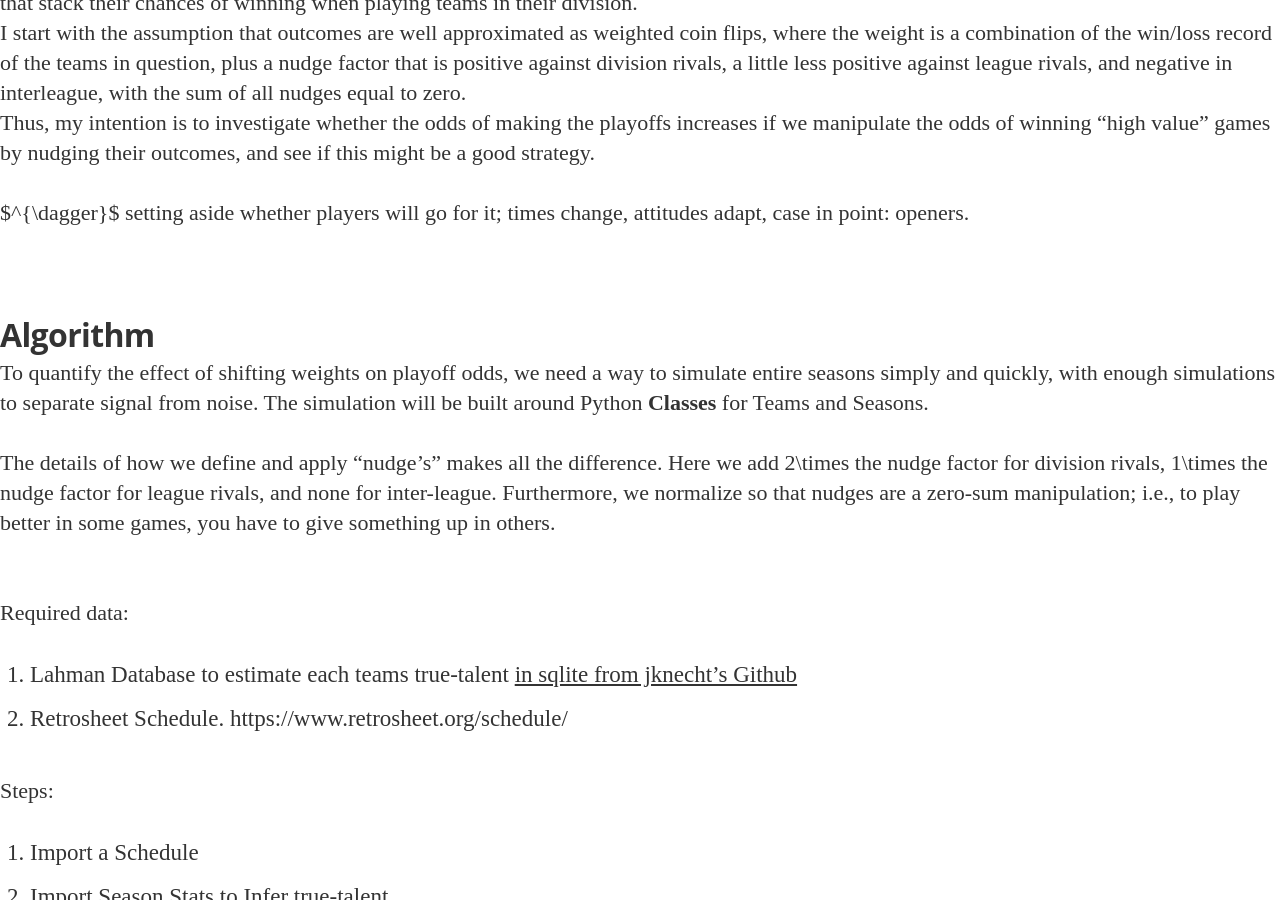
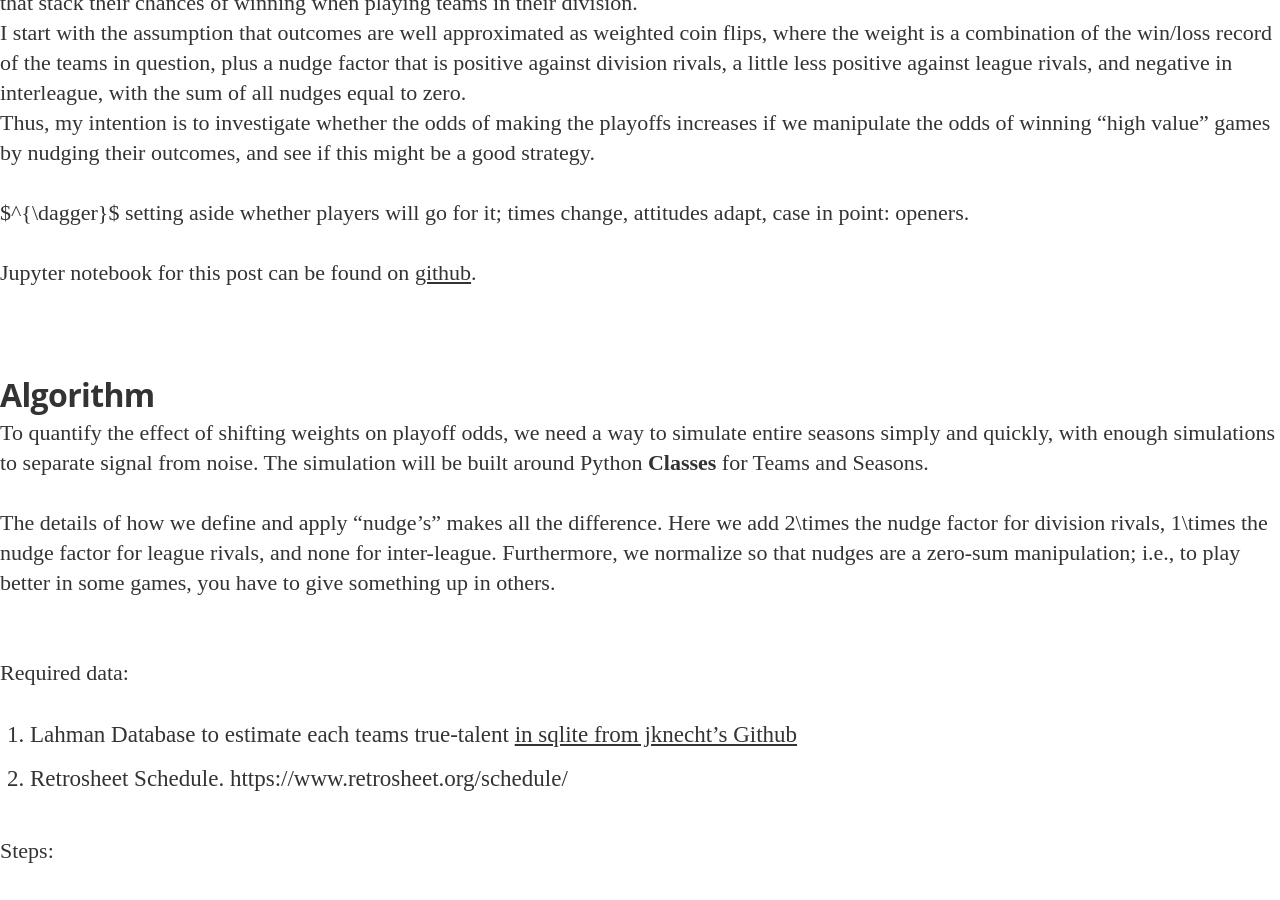
Before and after one commit to wrapgenius/wrapgenius.github.io, a Jekyll site: the page built from _posts/2019-09-02-Exploring-Matchup_Value.md, in a window 1280 px wide and 900 px high, scrolled down 1102 px. Built offline with Jekyll 4.4.1, drawn with Linux system fonts in a browser that asks for light colours; nearby versions of some CDN libraries; some web fonts are replaced.

Commit message:
add links to github pages

```diff
--- a/_posts/2019-09-02-Exploring-Matchup_Value.md
+++ b/_posts/2019-09-02-Exploring-Matchup_Value.md
@@ -17,6 +17,8 @@ I start with the assumption that outcomes are well approximated as weighted coin
 Thus, my intention is to investigate whether the odds of making the playoffs increases if we manipulate the odds of winning "high value" games by nudging their outcomes, and see if this might be a good strategy.
 
 $^{\dagger}$ setting aside whether players will go for it; times change, attitudes adapt, case in point: openers.
+
+Jupyter notebook for this post can be found on [github](https://github.com/wrapgenius/correlated_noise_notebooks/blob/master/estimating_matchup_value_final.ipynb).
 
 ## Algorithm
 
```
